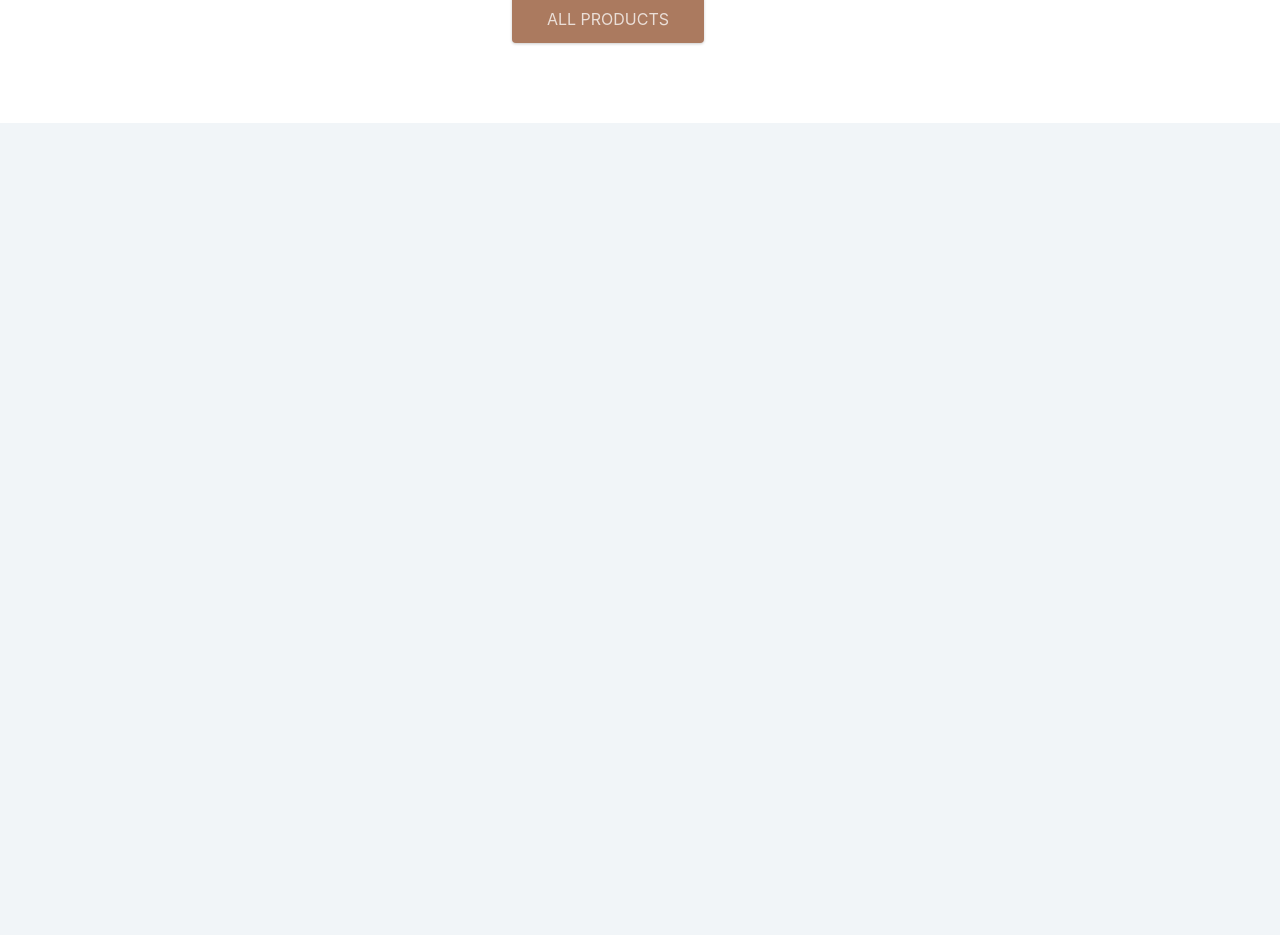
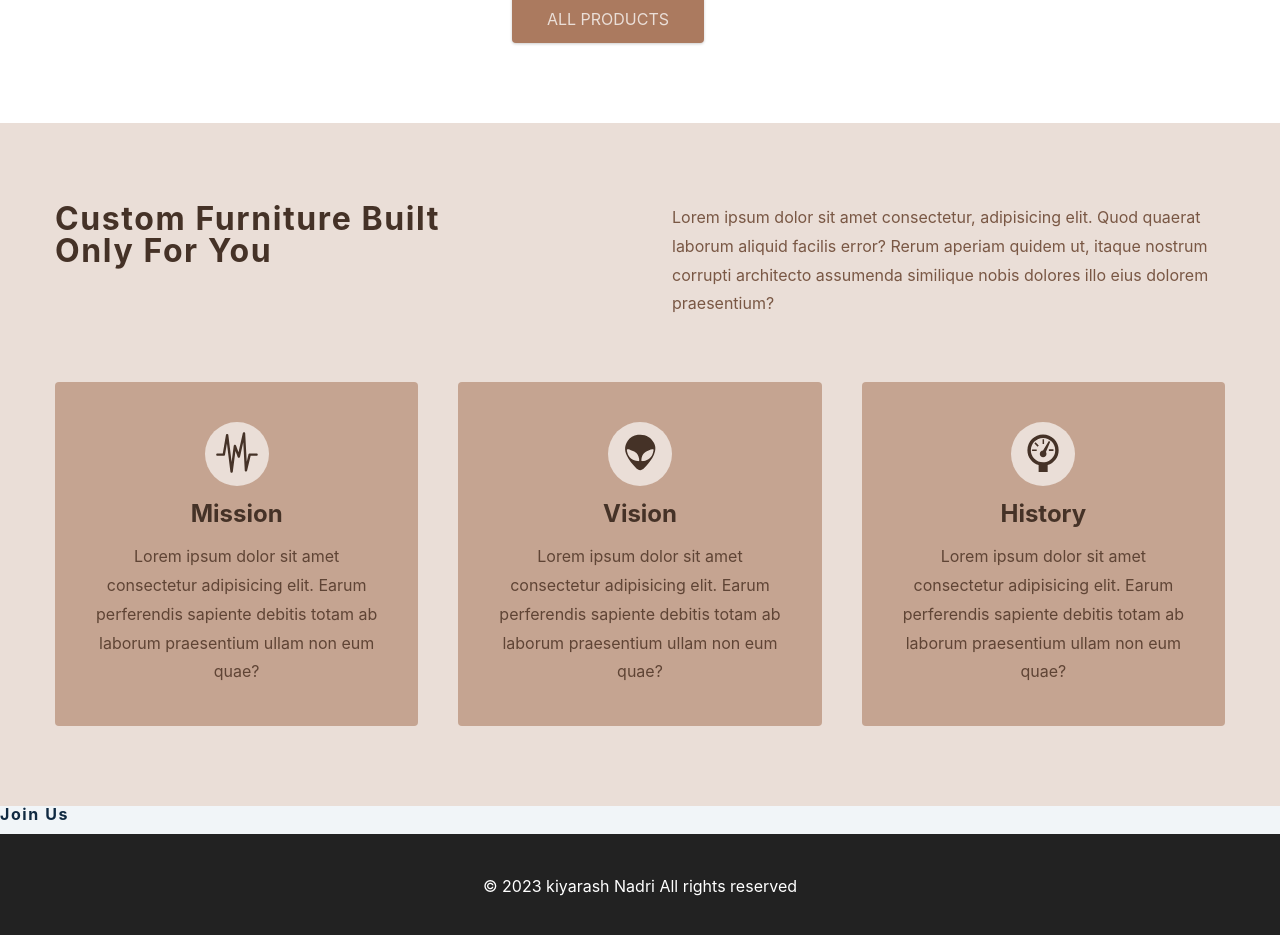
Before and after one commit to kiyarashnd/E-Commerce, a React (Vite) app in the folder frontend/: page / in a window 1280 px wide. Shown: the part 1100-2035 px from the top of the page. Before the commit the page ends 1223 px from the top, so only its background shows below. Built offline with nearby package versions, Linux system fonts and the light colour scheme.

Commit message:
work on Home component

```diff
--- /dev/null
+++ b/frontend/src/Footer.jsx
@@ -0,0 +1,12 @@
+import styles from './Footer.module.css';
+const Footer = () => {
+  return (
+    <footer className={styles.footer}>
+      <p className={styles.footerPara}>
+        © 2023 <span>kiyarash Nadri</span> All rights reserved
+      </p>
+    </footer>
+  );
+};
+
+export default Footer;
--- /dev/null
+++ b/frontend/src/Footer.module.css
@@ -0,0 +1,11 @@
+.footer{
+    background-color: #222;
+    text-align: center;
+}
+
+.footerPara{
+    margin-bottom: 0;
+    padding: 2.5rem;
+    color: white;
+
+}
--- a/frontend/src/Home.jsx
+++ b/frontend/src/Home.jsx
@@ -1,6 +1,9 @@
 import myStyles from './Home.module.css';
 import { Link } from 'react-router-dom';
 import { products } from './data';
+import Services from './Services';
+import Footer from './Footer';
+import Join from './Join';
 
 const Home = () => {
   /*
@@ -83,6 +86,9 @@ const Home = () => {
           ALL PRODUCTS
         </Link>
       </section>
+      <Services />
+      <Join />
+      <Footer />
     </>
   );
 };
--- /dev/null
+++ b/frontend/src/Join.jsx
@@ -0,0 +1,5 @@
+const Join = () => {
+  return <h4>join us</h4>;
+};
+
+export default Join;
--- a/frontend/src/Pro.module.css
+++ b/frontend/src/Pro.module.css
@@ -105,5 +105,6 @@
     .myImg{
         width: 90%;
         justify-content: center;
+        margin-top: 2rem;
     }
 }
--- a/frontend/src/Products.jsx
+++ b/frontend/src/Products.jsx
@@ -3,6 +3,7 @@ import { products, category } from './data';
 import { Link } from 'react-router-dom';
 import myStyles from './Products.module.css';
 import { useState } from 'react';
+import Footer from './Footer';
 
 const company = ['all', ...new Set(products.map((item) => item.Brand))];
 let sortPrice = [...products.map((item) => item.price)];
@@ -168,6 +169,7 @@ const Products = () => {
           </main>
         </div>
       </section>
+      <Footer />
     </>
   );
 };
--- /dev/null
+++ b/frontend/src/Services.jsx
@@ -0,0 +1,53 @@
+import { WiEarthquake, WiAlien, WiBarometer } from 'react-icons/wi';
+import style from './Services.module.css';
+
+const Services = () => {
+  return (
+    <section className={style['main-class']}>
+      <div className={style.innerMain}>
+        <div className={style.header}>
+          <h4 className={style.heading4}>
+            Custom Furniture Built Only For You
+          </h4>
+          <p className={style.para}>
+            Lorem ipsum dolor sit amet consectetur, adipisicing elit. Quod
+            quaerat laborum aliquid facilis error? Rerum aperiam quidem ut,
+            itaque nostrum corrupti architecto assumenda similique nobis dolores
+            illo eius dolorem praesentium?
+          </p>
+        </div>
+        <div className={style.center}>
+          <article className={style.services}>
+            <WiEarthquake className={style.myIcon} />
+            <h5 className={style.heading5}>Mission</h5>
+            <p className={style['para-article']}>
+              Lorem ipsum dolor sit amet consectetur adipisicing elit. Earum
+              perferendis sapiente debitis totam ab laborum praesentium ullam
+              non eum quae?
+            </p>
+          </article>
+          <article className={style.services}>
+            <WiAlien className={style.myIcon} />
+            <h5 className={style.heading5}>Vision</h5>
+            <p className={style['para-article']}>
+              Lorem ipsum dolor sit amet consectetur adipisicing elit. Earum
+              perferendis sapiente debitis totam ab laborum praesentium ullam
+              non eum quae?
+            </p>
+          </article>
+          <article className={style.services}>
+            <WiBarometer className={style.myIcon} />
+            <h5 className={style.heading5}>History</h5>
+            <p className={style['para-article']}>
+              Lorem ipsum dolor sit amet consectetur adipisicing elit. Earum
+              perferendis sapiente debitis totam ab laborum praesentium ullam
+              non eum quae?
+            </p>
+          </article>
+        </div>
+      </div>
+    </section>
+  );
+};
+
+export default Services;
--- /dev/null
+++ b/frontend/src/Services.module.css
@@ -0,0 +1,80 @@
+.main-class{
+    padding: 5rem 0px;
+    background-color: #eaded7;;
+}
+
+.innerMain{
+    width: 95vw;
+    margin: 0 auto;
+    max-width: 1170px;
+}
+
+.header{
+    display: grid;
+    grid-template-columns: 1fr 1fr;
+}
+
+.heading4{
+    margin-bottom: 2rem;
+    color: #453227;
+    line-height: 1;
+    font-size: 2rem;
+    width: 70%;
+}
+
+.para{
+    margin-bottom: 0px;
+    line-height: 1.8;
+    color: #795744;
+    margin-left: 2rem;
+}
+
+.center{
+    margin-top: 4rem;
+    display: grid;
+    gap: 2.5rem;
+    grid-template-columns: repeat(auto-fit, minmax(360px, 1fr));
+}
+
+.services
+{
+    background-color: #c5a491;
+    text-align: center;
+    padding: 2.5rem 2rem;
+    border-radius: 0.25rem;
+}
+
+.myIcon{
+    width: 4rem;
+    height: 4rem;
+    display: grid;
+    margin: 0px auto 1rem;
+    place-items: center;
+    border-radius: 50%;
+    background-color: #eaded7;
+    color: #453227;
+}
+
+.heading5{
+    color:#453227;
+    line-height: 1;
+    font-size: 1.5rem;
+    margin-bottom: 1rem;
+}
+
+.para-article{
+    color:#5f4435;
+    margin-bottom: 0px;
+    line-height: 1.8;
+}
+
+@media screen and (max-width: 950px) {
+    .header{
+        display: flex;
+        flex-direction: column;
+    }
+    .heading4{
+        margin: 0 auto;
+        margin-bottom: 2rem;
+    }
+}
--- a/frontend/src/components/About.jsx
+++ b/frontend/src/components/About.jsx
@@ -1,5 +1,6 @@
 import BreadCrumbs from './BasicBreadcrumbs';
 import styles from './About.module.css';
+import Footer from '../Footer';
 
 const About = () => {
   return (
@@ -25,11 +26,7 @@ const About = () => {
           </p>
         </article>
       </section>
-      <footer className={styles.footer}>
-        <p className={styles.footerPara}>
-          © 2023 <span>kiyarash Nadri</span> All rights reserved
-        </p>
-      </footer>
+      <Footer />
     </>
   );
 };
```
Also changed, not shown: frontend/src/Join.module.css (added).
